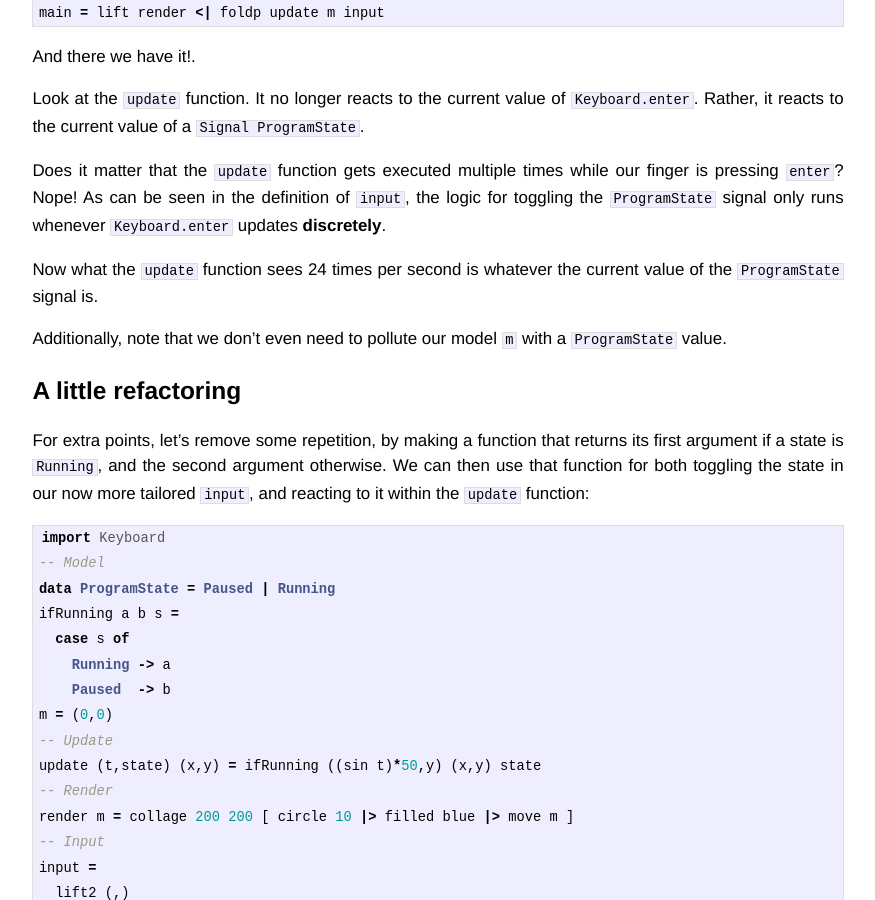
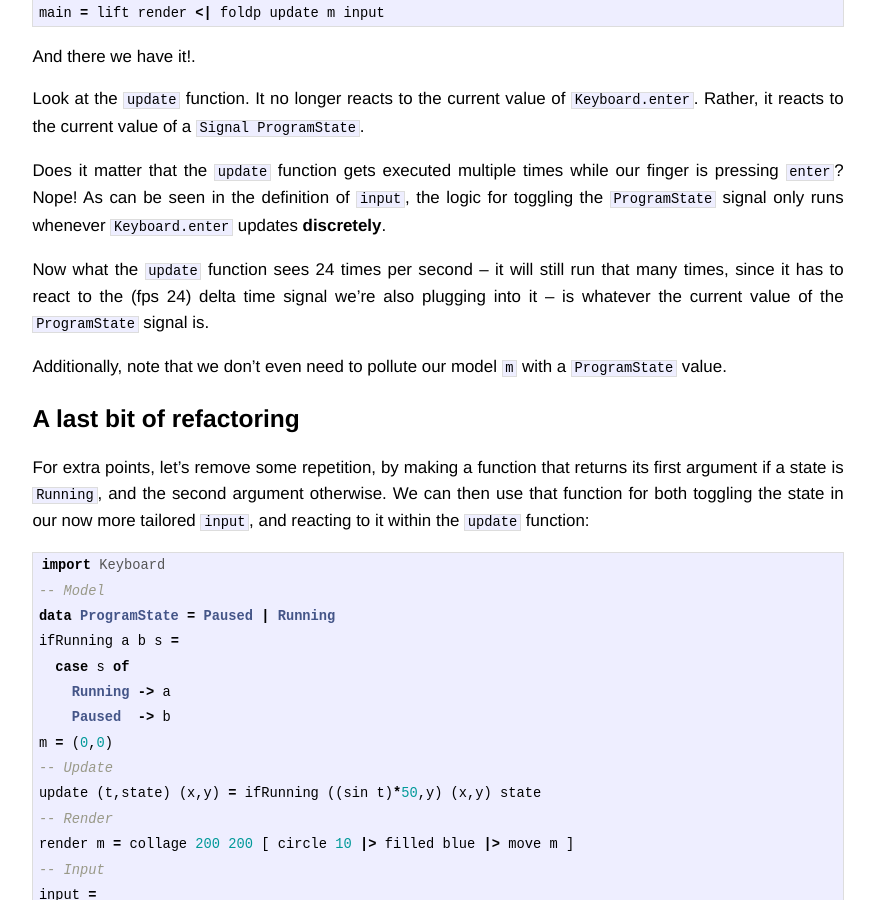
Before and after one commit to lambdatoast/lambdatoast.github.com, a Jekyll site: the page built from _posts/2013-12-17-design-your-signals.markdown, in a window 1280 px wide and 900 px high, scrolled down 5223 px. Shown: the whole window, without its empty margins (202-1077 px from the left). Built offline with Jekyll 4.4.1, drawn with Linux system fonts in a browser that asks for light colours.

Commit message:
Clarify things.

```diff
--- a/_posts/2013-12-17-design-your-signals.markdown
+++ b/_posts/2013-12-17-design-your-signals.markdown
@@ -249,12 +249,13 @@ Does it matter that the `update` function gets executed multiple times while our
 pressing `enter`? Nope! As can be seen in the definition of `input`, the logic for toggling
 the `ProgramState` signal only runs whenever `Keyboard.enter` updates **discretely**.
 
-Now what the `update` function sees 24 times per second is whatever the current value of the `ProgramState` signal is.
+Now what the `update` function sees 24 times per second – it will still run that many
+times, since it has to react to the (fps 24) delta time signal we're also plugging into it – is
+whatever the current value of the `ProgramState` signal is.
 
 Additionally, note that we don't even need to pollute our model `m` with a `ProgramState` value.
 
-
-## A little refactoring
+## A last bit of refactoring
 
 For extra points, let's remove some repetition, by making a function that returns its first argument if a state is
 `Running`, and the second argument otherwise. We can then use that function for both toggling the state in our
```
